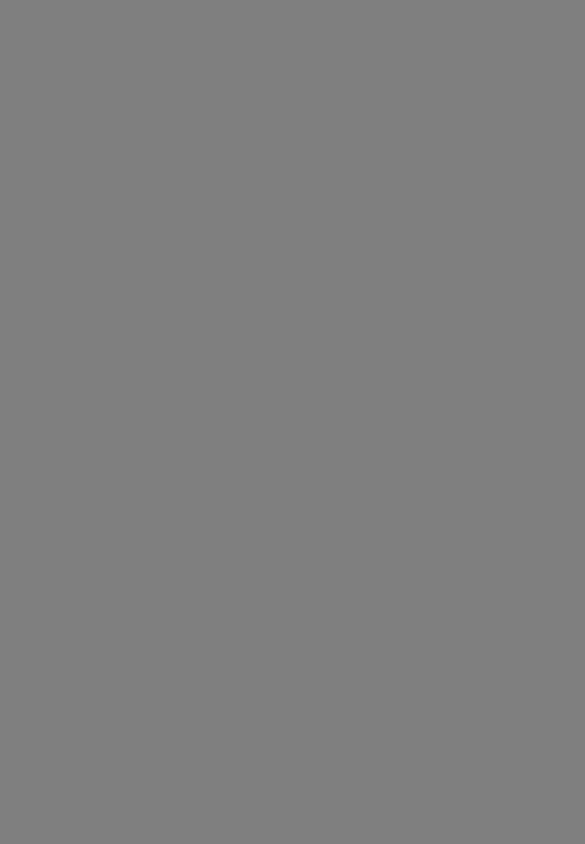
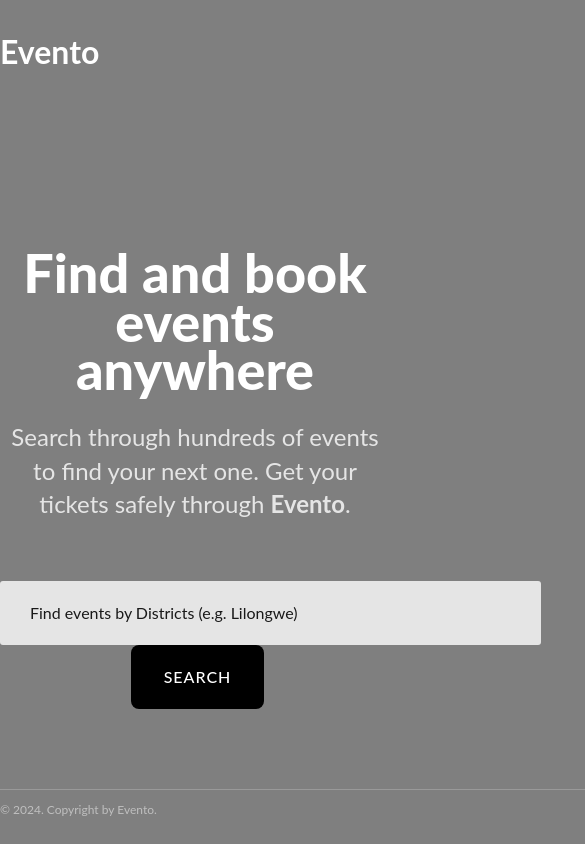
Before and after one commit to Mwakanemela/Evento-Landing-Page-Site, a plain HTML site: page index.html in a window 390 px wide. Shown: the top 844 px of the page, 585 px wide, since content can reach past the window. Drawn offline with Linux system fonts and the light colour scheme.

Commit message:
Finished Evento project version - not responsive or dynamic just some UI to practice frontend dev

```diff
--- a/index.html
+++ b/index.html
@@ -12,6 +12,30 @@
     <link rel="shortcut icon" href="images/mwaka.jpg" type="image/x-icon">
 </head>
 <body>
+    <header class="header">
+        <p class="logo">Evento</p>
+        <ul class="links">
+            <li class="link-item"><a class="link" href="">Concerts</a></li>
+            <li class="link-item"><a class="link" href="">Events</a></li>
+            <li class="link-item"><a class="link" href="">Conferences</a></li>
+        </ul>
+    </header>
 
+    <main class="main">
+        <h1 class="heading">Find and book events anywhere</h1>
+        <p class="text">Search through hundreds of events to find your next one. Get your tickets safely through <span class="text--bold">Evento</span>.</p>
+
+        <form action="" class="form">
+            <input type="text" name="" placeholder="Find events by Districts (e.g. Lilongwe)" class="input" id="">
+            <button class="btn">Search</button>
+        </form>
+    </main>
+
+    <footer class="footer">
+        <p class="copyright">
+            &copy; 2024. Copyright by Evento.
+        </p>
+        <p class="stats">20,00 events. 28 Districts</p>
+    </footer>
 </body>
 </html>
--- a/style.css
+++ b/style.css
@@ -5,4 +5,157 @@ body {
     background-position-y: -1500px;
     background-color: rgba(0, 0, 0, 0.5);
     background-blend-mode: darken;
+    display: flex;
+    flex-direction: column;
+    height: 100vh;
+    overflow-y: hidden;
+    margin: 0;
 }
+
+@keyframes fade-in {
+    0% {
+        opacity: 0;
+        transform: translateY(50px);
+    }
+
+    100% {
+        opacity: 1;
+        transform: translate(0);
+    }
+}
+
+/* HEADER */
+.header {
+    display: flex;
+    align-items: center;
+    justify-content: space-between;
+    width: 1150px;
+    margin-left: auto;
+    margin-right: auto;
+    animation: fade-in 0.5s;
+}
+.logo {
+    font-weight: 700;
+    font-size: 2em;
+}
+
+.links {
+    list-style: none;
+    display: flex;
+}
+
+.link-item {
+    margin-right: 25px;
+}
+.link{
+    text-decoration: none;
+    color: rgba(255, 255, 255, 0.75);
+    font-weight: 500;
+    font-size: 14px;
+    transition: all 0.4s;
+}
+
+.link:hover {
+    color: rgba(255, 255, 255, 1);
+}
+
+/* MAIN */
+
+.main {
+
+    text-align: center;
+    margin-top: 110px;
+    animation: fade-in 0.5s 0.2s backwards;
+}
+
+.heading {
+    font-size: 54px;
+    font-weight: 800;
+    margin-bottom: 25px;
+    max-width: 550px;
+    margin-right: auto;
+    margin-left: auto;
+    line-height: 0.9;
+}
+
+.text {
+    font-size: 24px;
+    max-width: 630px;
+    margin-right: auto;
+    margin-left: auto;
+    opacity: 0.8;
+    line-height: 1.4;
+}
+
+.text--bold {
+    font-weight: 700;
+}
+
+.form {
+margin-top: 60px;
+}
+
+.input {
+    width: 511px;
+    height: 64px;
+    border: none;
+    padding: 0;
+    opacity: 0.8;
+    border-radius: 3px;
+    padding-left: 30px;
+    font-size: 17px;
+    font: inherit;
+    outline: none;
+    transition: all 0.4s;
+}
+
+.input:focus {
+    opacity: 1;
+}
+.input::placeholder {
+    color: black;
+}
+.btn {
+    border: none;
+    padding: 0;
+    background-color: black;
+    width: 133px;
+    height: 64px;
+    color: white;
+    font:inherit;
+    border-radius: 8px;
+    margin-left: 5px;
+    text-transform: uppercase;
+    letter-spacing: 1px;
+    font-weight: 500;
+    transition: all 0.4s;
+}
+
+.btn:hover {
+    cursor: pointer;
+    background-color: #161616;
+}
+
+/* FOOTER */
+.footer {
+    display: flex;
+    align-items: center;
+    justify-content: space-between;
+    width: 1150px;
+    margin-left: auto;
+    margin-right: auto;
+    margin-top: auto;
+    font-size: 12px;
+    padding-bottom: 15px;
+    border-top: 1px solid rgba(255, 255, 255, 0.2);
+    color: rgba(255, 255, 255, 0.5);
+    animation: fade-in 0.5s 0.2s backwards;
+}
+
+.copyright {
+
+}
+
+.stats {
+
+}
```
